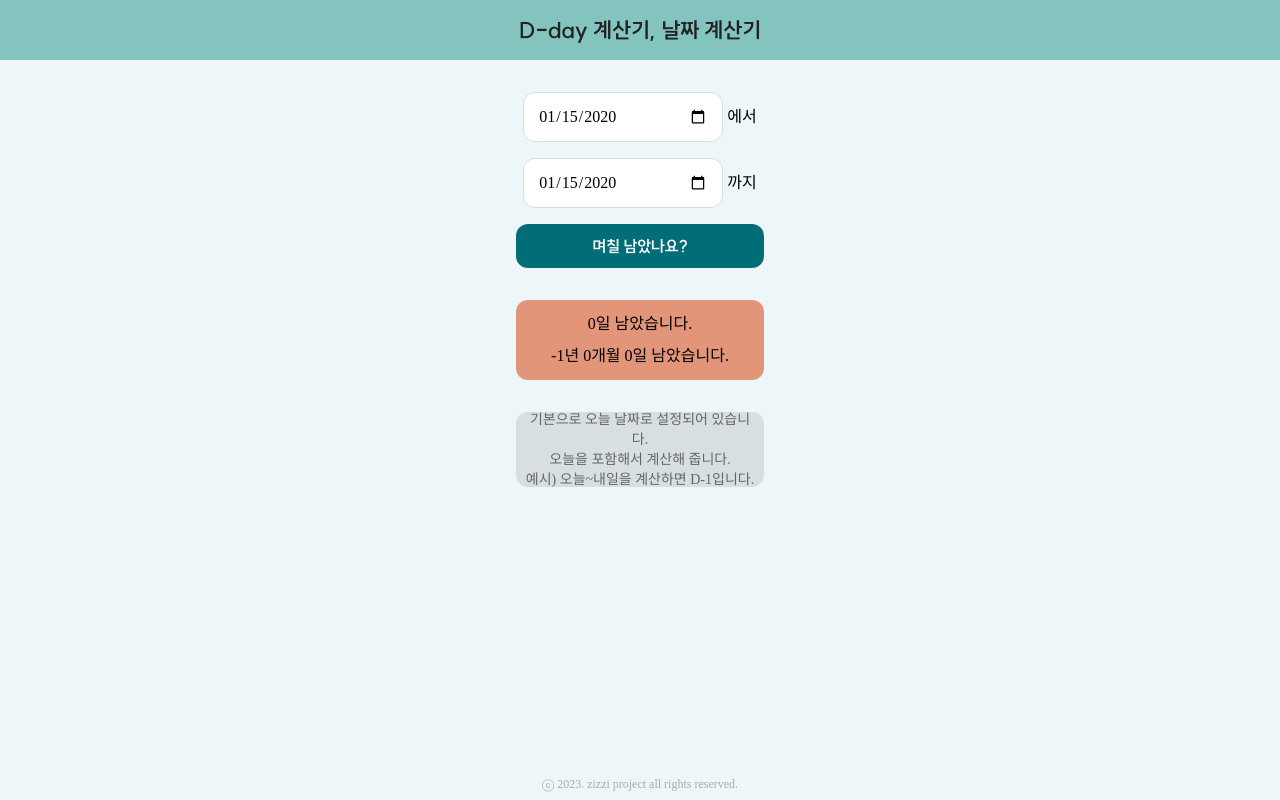
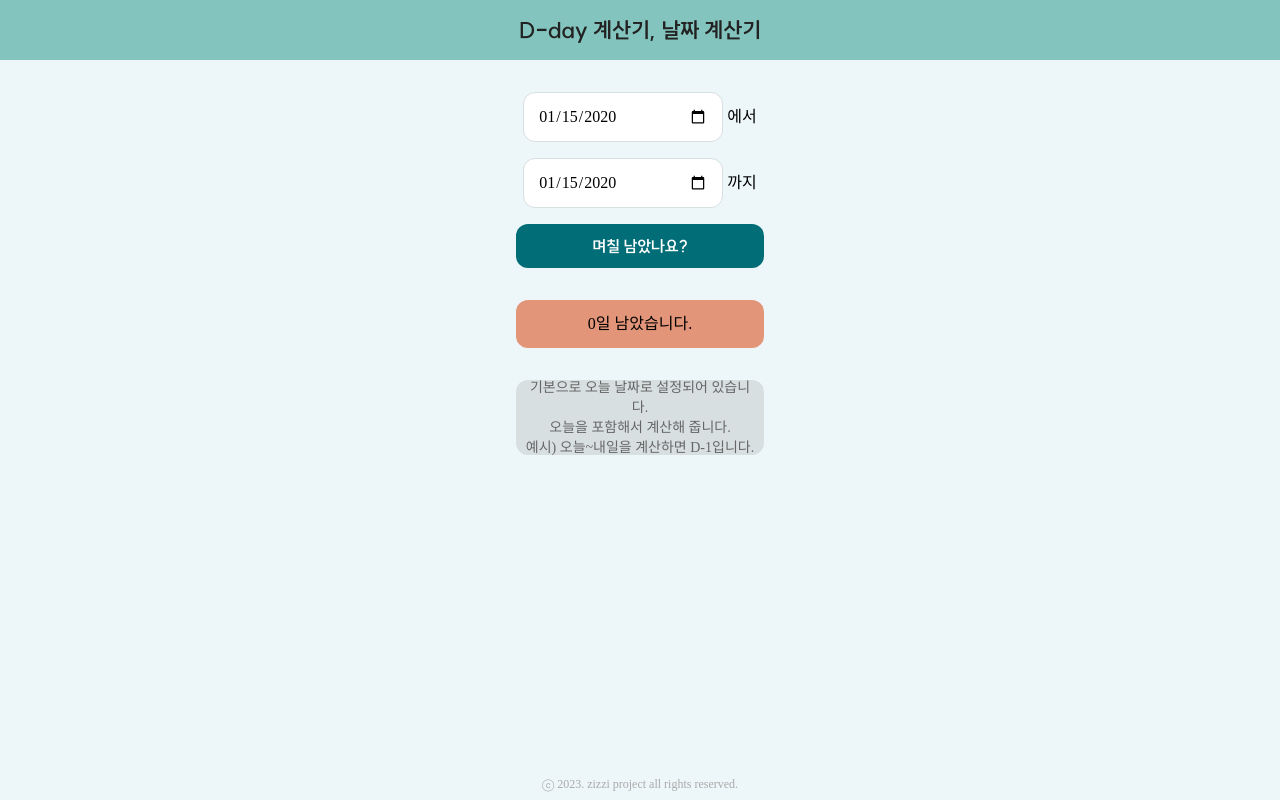
Before and after one commit to petercoco626/d-day, a Next.js app: page / in a window 1280 px wide. Both pictures are taken after typing "2020-01-15", "2020-01-15" into the empty fields and a click on the button "며칠 남았나요?". Built offline with nearby package versions, Linux system fonts and the light colour scheme; no server answers; a web font is replaced by a local one.

Commit message:
[feat] 남은 년월일은 일단 뺴기

```diff
--- a/src/pages/index.tsx
+++ b/src/pages/index.tsx
@@ -120,9 +120,9 @@ export default function Home() {
                 </button>
               </form>
               {result && (
-                <div className="flex flex-col gap-2 w-full h-[80px] rounded-xl bg-[#E29578] p-2 box-border justify-center items-center">
+                <div className="flex flex-col gap-2 w-full px-4 py-3 rounded-xl bg-[#E29578] p-2 box-border justify-center items-center">
                   <div>{result.resultD}</div>
-                  <div>{result.resultYMD}</div>
+                  {/* <div>{result.resultYMD}</div> */}
                 </div>
               )}
               <div className=" text-center font-normal text-sm text-[#666666] w-full h-[75px] p-2 box-border rounded-xl bg-[#D8DFE1] flex items-center justify-center">
```
